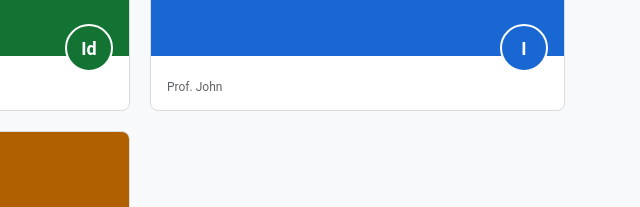
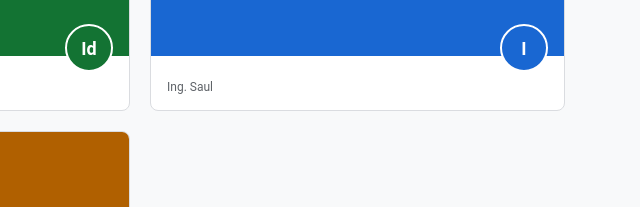
Before and after one commit to TecnoGuias/TecnoGuias, a plain HTML site: page index.html in a window 1280 px wide. Shown: the part 208-415 px from the top of the page, 640-1280 px from the left. Drawn offline with Linux system fonts and the light colour scheme.

Commit message:
Update index.html

```diff
--- a/index.html
+++ b/index.html
@@ -144,7 +144,7 @@
                             </div>
                             <div class="card-avatar bg-informatica">I</div>
                         </div>
-                        <div class="card-body">Prof. John</div>
+                        <div class="card-body">Ing. Saul </div>
                     </div>
 
                     <div class="class-card" onclick="mostrarVista('view-matematicas')">
```
